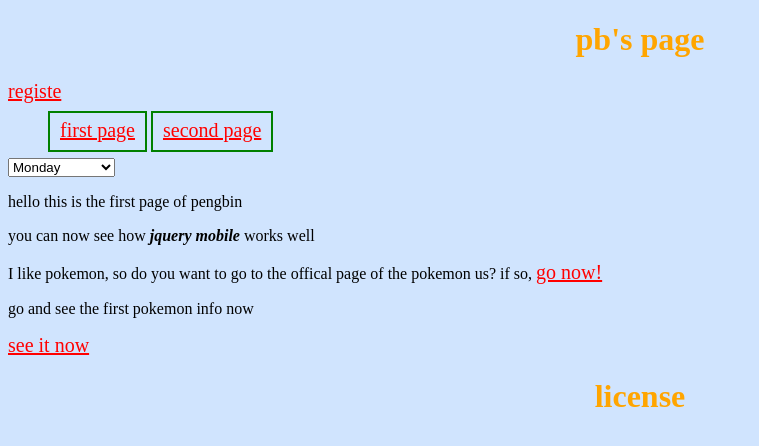
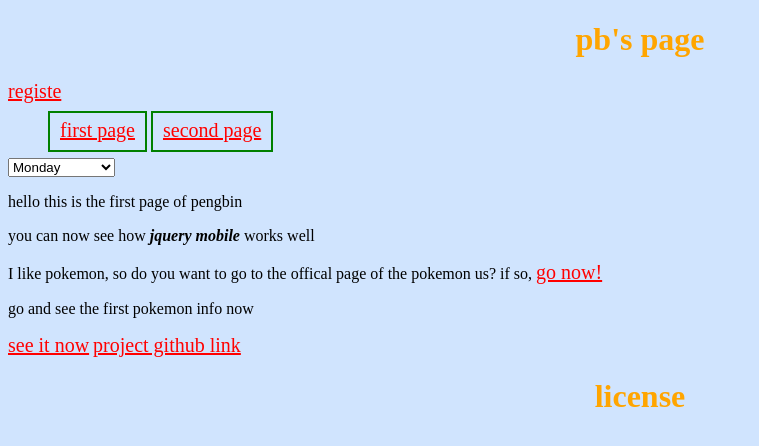
Before and after one commit to pbking1/n300_assignment3, a plain HTML site: page as3/www/index.html in a window 1280 px wide. Shown: the whole page, without its empty margins (0-759 px from the left). Drawn offline with Linux system fonts and the light colour scheme.

Commit message:
version2

```diff
--- a/as3/www/index.html
+++ b/as3/www/index.html
@@ -68,6 +68,7 @@
                 <a href="http://www.pokemon.com/us" data-rel="dialog">go now!</a></p>
                 <p>go and see the first pokemon info now</p>
                 <a href="f4.html" data-rel="dialog">see it now</a>
+                <a href="https://github.com/pbking1/n300_assignment3">project github link</a>
 
             </div>
 
```
Also changed, not shown: 1 other file.
